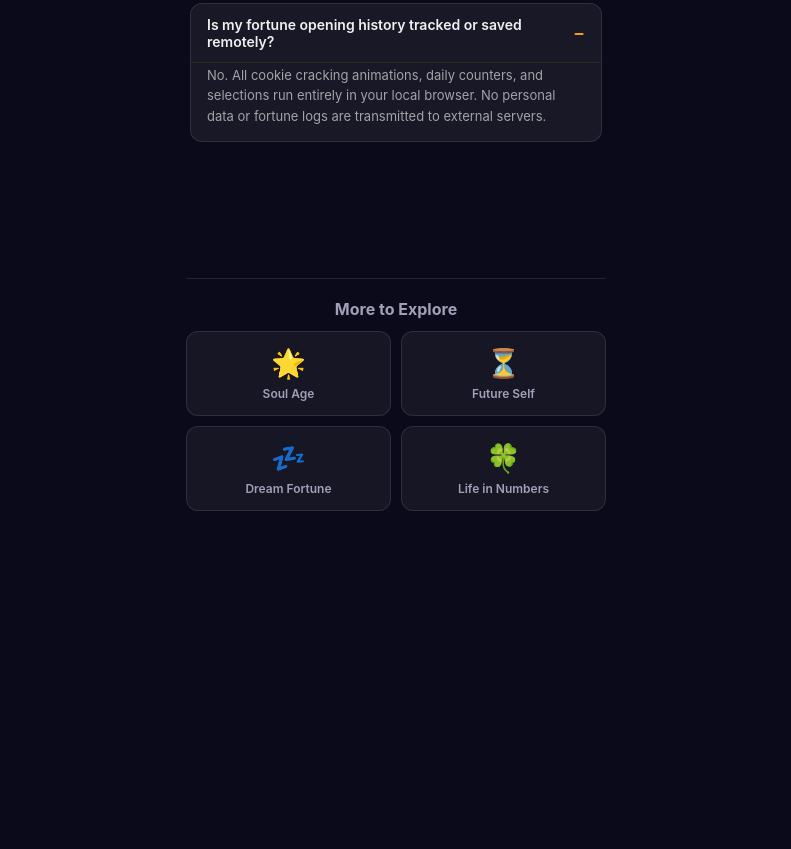
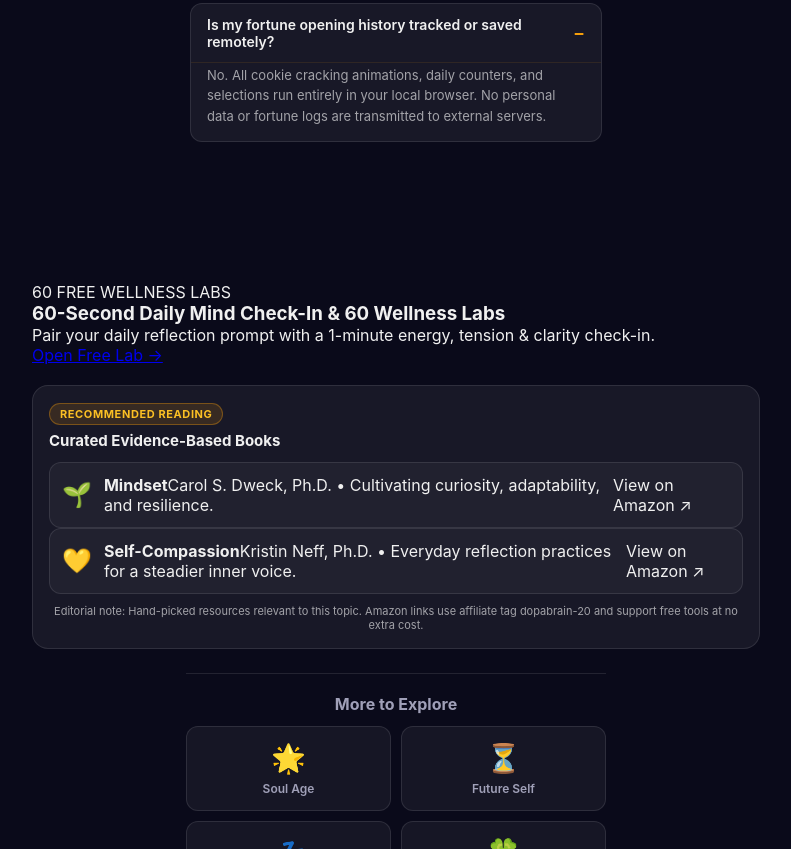
Before and after one commit to swp1234/fortune-cookie, a plain HTML site: page index.html in a window 1280 px wide. Shown: the part 1024-1873 px from the top of the page, without its empty margins (244-1035 px from the left). Before the commit the page ends 1555 px from the top, so only its background shows below. Drawn offline with Linux system fonts and the light colour scheme; a script that the page names is missing.

Commit message:
feat: add 60-tool Wellness Lab bridge and 12-locale curated resources

```diff
--- a/index.html
+++ b/index.html
@@ -167,6 +167,7 @@
     <link rel="preconnect" href="https://pagead2.googlesyndication.com" crossorigin>
     <link rel="dns-prefetch" href="https://googleads.g.doubleclick.net">
     <link rel="dns-prefetch" href="https://www.googletagmanager.com">
+    <link rel="stylesheet" href="/portal/css/blog-monetization.css">
 </head>
 <body>
     <a href="#main-screen" class="skip-link" data-i18n="a11y.skip">Skip to content</a>
@@ -296,7 +297,15 @@
         </section>
     </div>
 
-    <footer class="app-footer">
+
+<div style="max-width:760px;margin:24px auto;padding:0 16px;box-sizing:border-box;">
+<section class="bm-tool-bridge" data-bm-tool-bridge="1" data-bm-bridge-kind="wellness" data-tool-slug="wellness-lab" aria-label="60-Second Daily Mind Check-In & 60 Wellness Labs"><div class="bm-tool-bridge-copy"><span class="bm-tool-bridge-badge">60 FREE WELLNESS LABS</span><h3>60-Second Daily Mind Check-In & 60 Wellness Labs</h3><p>Pair your daily reflection prompt with a 1-minute energy, tension & clarity check-in.</p></div><a class="bm-tool-bridge-cta" href="/portal/tools/daily-mind-checkin.html?source=app_fortune_cookie_bridge">Open Free Lab →</a></section>
+<section class="curated-resources-card" data-bm-curated="1" data-bm-topic="mindful_reflection" aria-label="Curated Evidence-Based Books"><div class="curated-header"><span class="curated-badge">RECOMMENDED READING</span><h3 class="curated-title">Curated Evidence-Based Books</h3></div><div class="curated-grid">
+<a href="https://www.amazon.com/dp/0345472322?tag=dopabrain-20" target="_blank" rel="noopener noreferrer nofollow sponsored" class="curated-item" data-resource-id="0345472322"><span class="curated-icon" aria-hidden="true">🌱</span><div class="curated-info"><strong>Mindset</strong><span>Carol S. Dweck, Ph.D. • Cultivating curiosity, adaptability, and resilience.</span></div><span class="curated-ext-pill">View on Amazon ↗</span></a>
+<a href="https://www.amazon.com/dp/0061733520?tag=dopabrain-20" target="_blank" rel="noopener noreferrer nofollow sponsored" class="curated-item" data-resource-id="0061733520"><span class="curated-icon" aria-hidden="true">💛</span><div class="curated-info"><strong>Self-Compassion</strong><span>Kristin Neff, Ph.D. • Everyday reflection practices for a steadier inner voice.</span></div><span class="curated-ext-pill">View on Amazon ↗</span></a>
+</div><p class="curated-disclosure">Editorial note: Hand-picked resources relevant to this topic. Amazon links use affiliate tag dopabrain-20 and support free tools at no extra cost.</p></section>
+</div>
+<footer class="app-footer">
         <a href="https://dopabrain.com/portal/" class="back-link">
             <svg viewBox="0 0 24 24" fill="none" stroke="currentColor" stroke-width="2" width="16" height="16"><path d="m15 18-6-6 6-6"></path></svg>
             <span data-i18n="nav.back">DopaBrain Home</span>
@@ -345,5 +354,6 @@
         });
       })();
     </script>
+    <script src="/portal/js/blog-monetization.js" defer></script>
 </body>
 </html>
```
